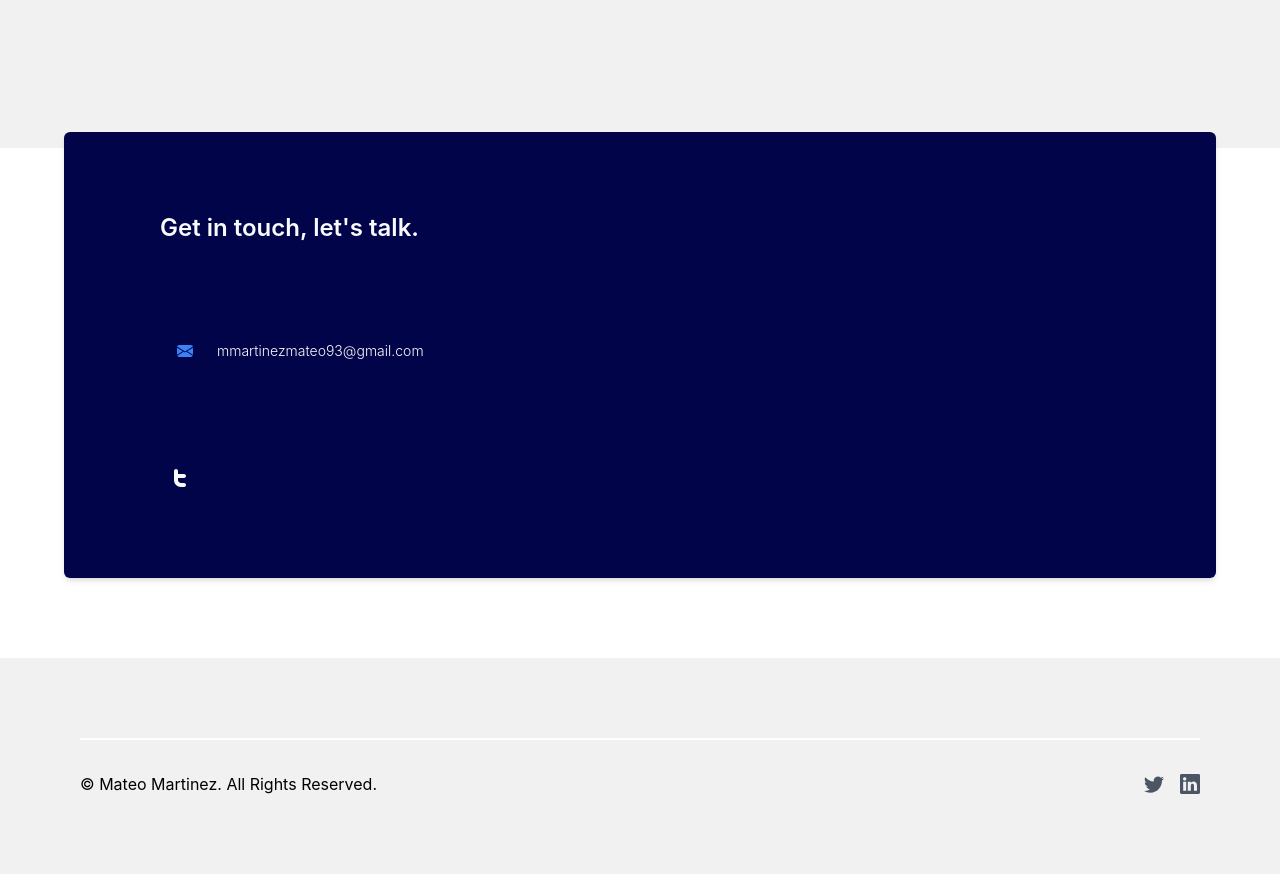
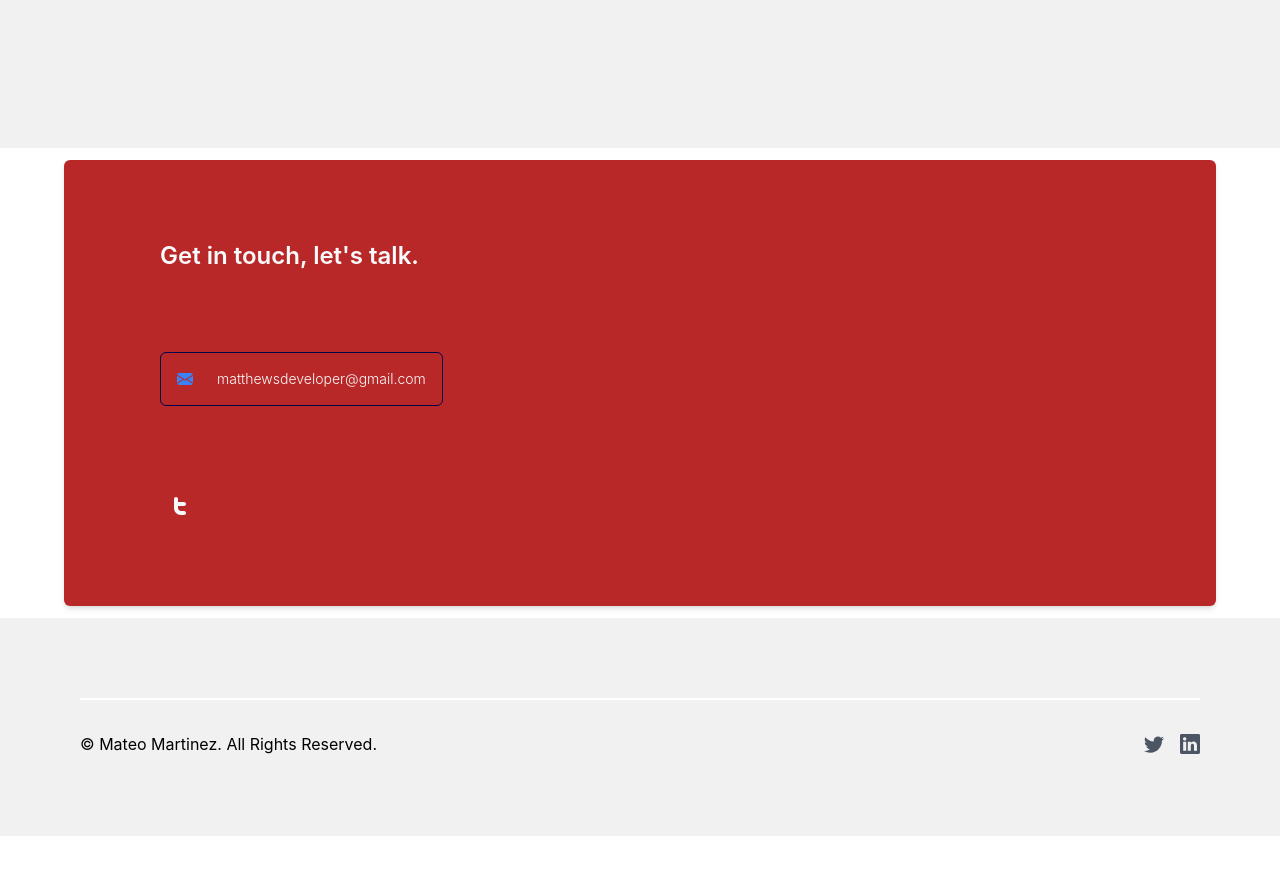
Before and after one commit to Matthew32/portfoliov4, a Next.js app: page / in a window 1280 px wide. Shown: the part 1160-2034 px from the top of the page. After the commit the page ends 1996 px from the top, so only its background shows below. Built offline with nearby package versions, Linux system fonts and the light colour scheme; no server answers.

Commit message:
Added improvements

```diff
--- a/src/components/contact.tsx
+++ b/src/components/contact.tsx
@@ -5,7 +5,7 @@ import userData from "../constants/data";
 export default function Contact() {
   return (
     <section id="#contact">
-      <div className="relative z-10 rounded-md shadow-md bg-[#02044A] p-4 md:p-10 lg:p-20 max-w-6xl mx-auto mb-20 -mt-4">
+      <div className="relative z-10 rounded-md shadow-md bg-[#b92828] p-4 md:p-10 lg:p-20 max-w-6xl mx-auto mt-3 mb-3">
         <div className="grid grid-cols-1 md:grid-cols-2 gap-4">
           <div className="md:ml-4">
             <header className="">
--- a/src/constants/data.tsx
+++ b/src/constants/data.tsx
@@ -3,7 +3,7 @@ const userData = {
     name: "Mateo Martinez",
     designation: "Full-Stack Developer",
     avatarUrl: "/avatar.png",
-    email: "mmartinezmateo93@gmail.com",
+    email: "matthewsdeveloper@gmail.com",
     phone: "+91 9587738861",
     projects: [
       {
```
